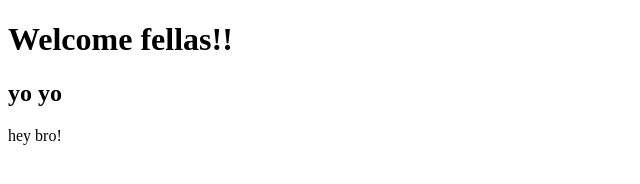
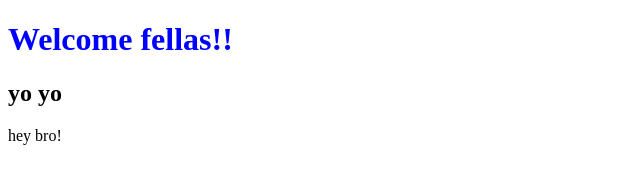
Before and after one commit to antrikshkaprani/work, a plain HTML site: page index.html in a window 1280 px wide. Shown: the whole page, without its empty margins (0-640 px from the left). Drawn offline with Linux system fonts and the light colour scheme.

Commit message:
added style

```diff
--- a/index.html
+++ b/index.html
@@ -6,7 +6,7 @@
     <title>Home Page</title>
 </head>
 <body>
-    <h1>Welcome fellas!!</h1>
+    <h1 style="color:blue">Welcome fellas!!</h1>
     <h2> yo yo </h2>
     hey bro!
 </body>
```
